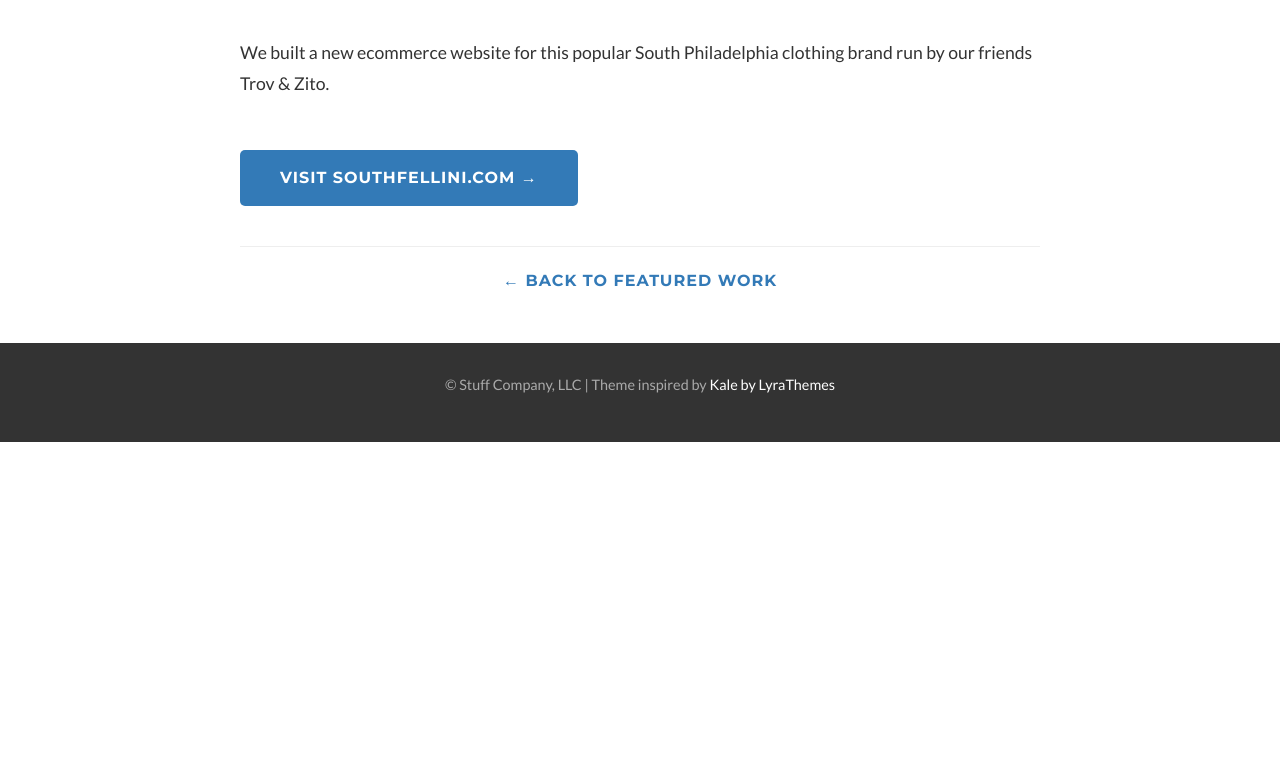
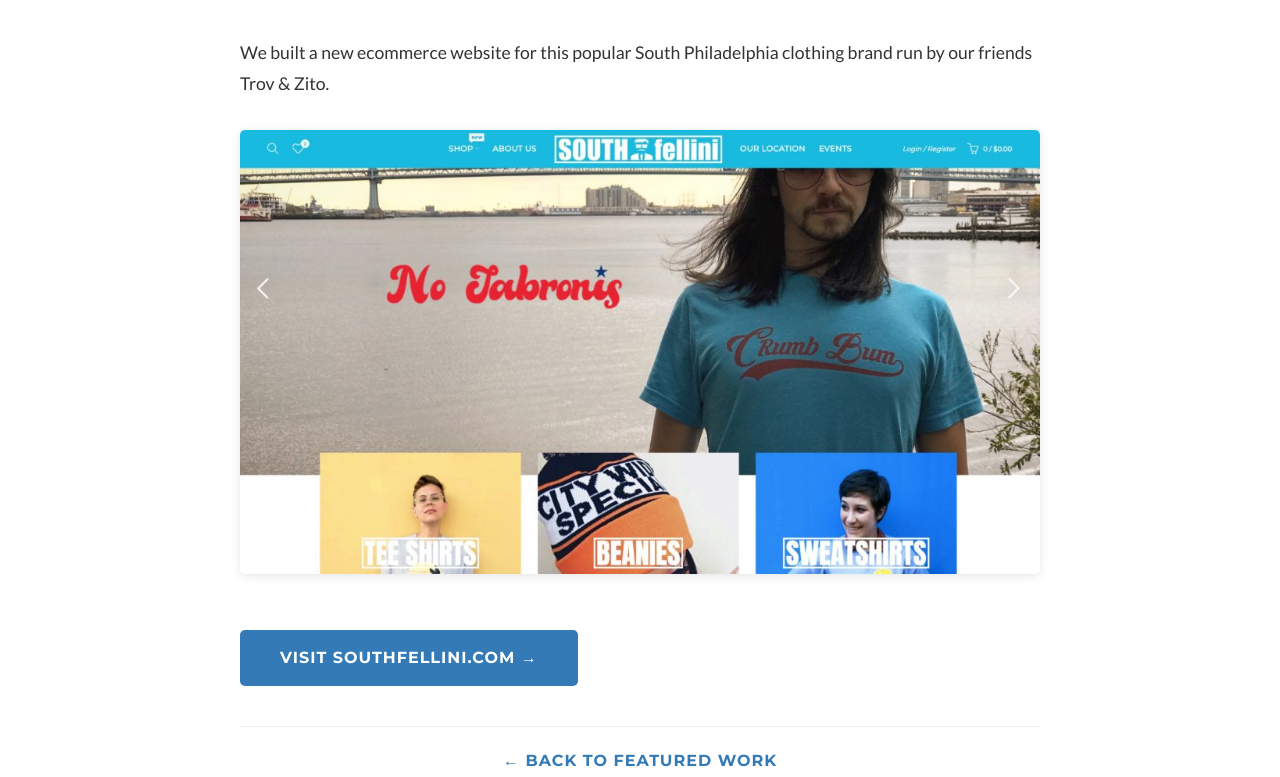
Before and after one commit to snackman/stuff-company, a plain HTML site: page south-fellini/index.html in a window 1280 px wide. Shown: the part 481-1258 px from the top of the page. Before the commit the page ends 923 px from the top, so only its background shows below. Drawn offline with Linux system fonts and the light colour scheme.

Commit message:
Add South Fellini hero image

```diff
--- a/css/style.css
+++ b/css/style.css
@@ -352,6 +352,17 @@
     margin-bottom: 30px;
 }
 
+.project-hero {
+    margin-bottom: 30px;
+}
+
+.project-hero img {
+    width: 100%;
+    height: auto;
+    border-radius: 5px;
+    box-shadow: 0 2px 10px rgba(0,0,0,0.1);
+}
+
 /* YouTube Video Embeds */
 .video-container {
     position: relative;
--- a/south-fellini/index.html
+++ b/south-fellini/index.html
@@ -44,6 +44,10 @@
                     We built a new ecommerce website for this popular South Philadelphia clothing brand run by our friends Trov & Zito.
                 </p>
 
+                <div class="project-hero">
+                    <img src="../images/projects/south-fellini-hero.jpg" alt="South Fellini Website">
+                </div>
+
                 <div class="external-link text-center">
                     <a href="https://southfellini.com" target="_blank" rel="noopener">Visit southfellini.com &rarr;</a>
                 </div>
@@ -55,15 +59,6 @@
         </div>
     </main>
 
-    <!-- Footer -->
-    <footer class="site-footer">
-        <div class="container">
-            <p class="footer-credit">
-                &copy; Stuff Company, LLC | Theme inspired by <a href="https://developer.wordpress.org/themes/" target="_blank" rel="noopener">Kale by LyraThemes</a>
-            </p>
-        </div>
-    </footer>
-
     <!-- JavaScript -->
     <script src="../js/main.js"></script>
 
```
Also changed, not shown: images/projects/south-fellini-hero.jpg (added).
